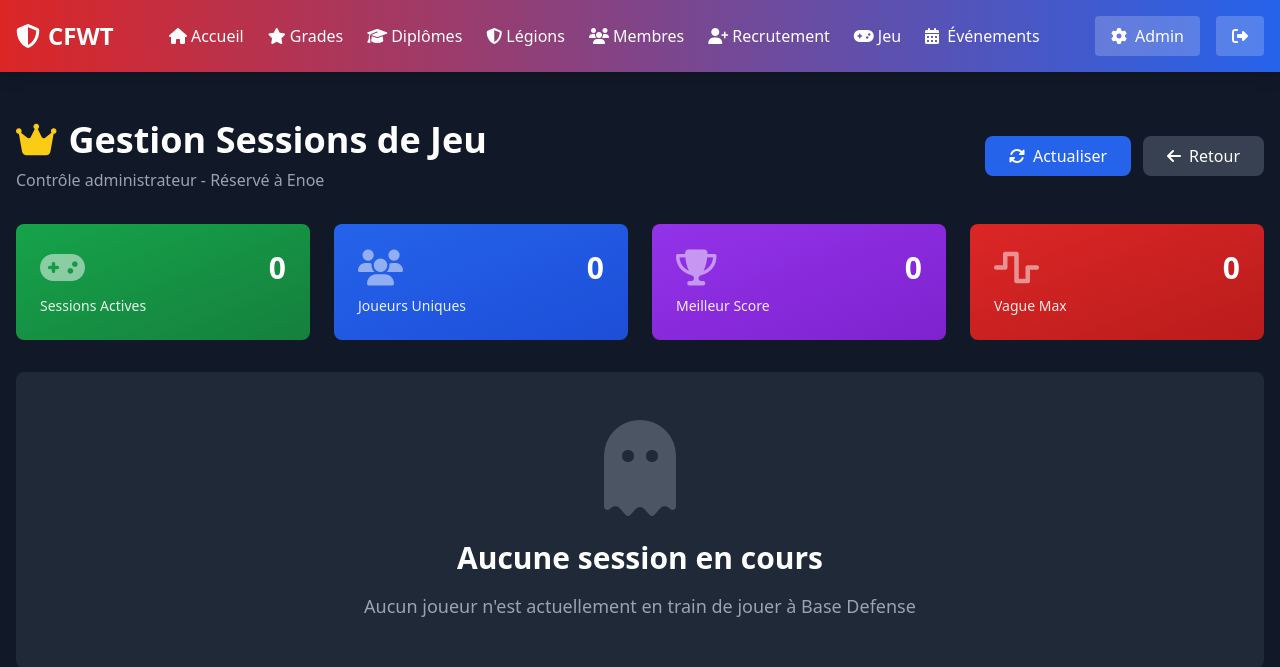
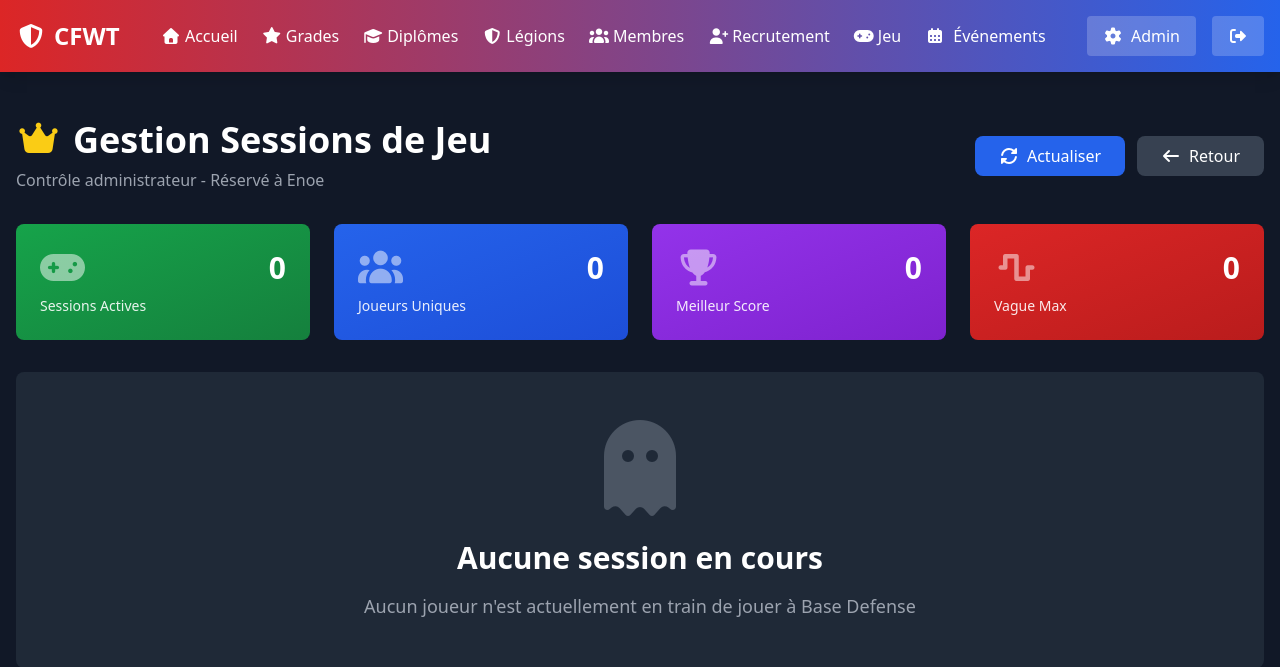
Before and after one commit to enoe-one/clan-nuke, a PHP site: page /admin/manage_game_sessions.php in a window 1280 px wide. Shown: the top 667 px of the page. Run offline with PHP 8.4, Linux system fonts and the light colour scheme; a user stored in the database is signed in; data that the repository does not hold is empty; some libraries are stand-ins or nearby versions.

Commit message:
Update manage_game_sessions.php

```diff
--- a/admin/manage_game_sessions.php
+++ b/admin/manage_game_sessions.php
@@ -149,7 +149,7 @@ logAdminAction($pdo, $_SESSION['user_id'], 'Consultation sessions de jeu');
     <meta name="viewport" content="width=device-width, initial-scale=1.0">
     <title>Gestion Sessions de Jeu - CFWT</title>
     <script src="https://cdn.tailwindcss.com"></script>
-    <link rel="stylesheet" href="https://cdnjs.cloudflare.com/ajax/libs/font-awesome/6.4.0/css/all.min.css">
+    <link rel="stylesheet" href=".../css/all.min.css">
     <style>
         @keyframes pulse-glow {
             0%, 100% { box-shadow: 0 0 20px rgba(34, 197, 94, 0.5); }
```
